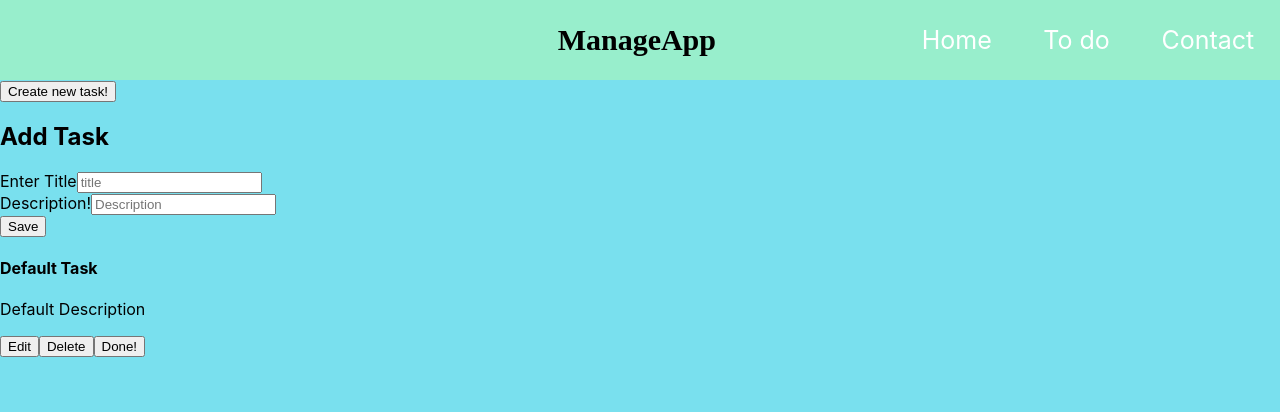
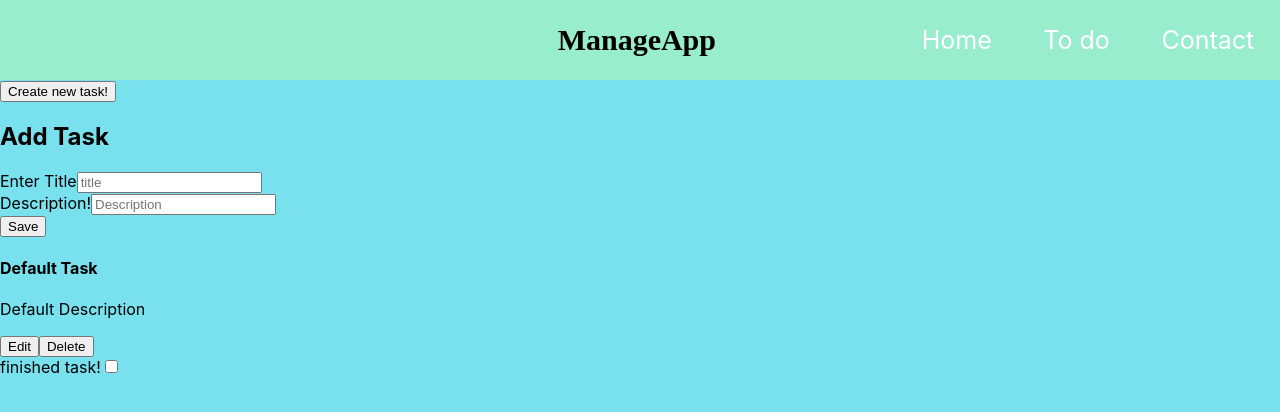
Before and after one commit to edcalles/task-management-project, a React (Create React App) app in the folder my-app/: page /todo in a window 1280 px wide. Shown: the top 412 px of the page. Built offline with nearby package versions, Linux system fonts and the light colour scheme.

Commit message:
added checkbox for finished tasks

```diff
--- a/my-app/src/components/Todo.jsx
+++ b/my-app/src/components/Todo.jsx
@@ -27,11 +27,11 @@ const Todo = () => {
  const handleInputdesc = (e) => {
    setinputDesc(e.target.value);
  };
- const handleClick = e => {
-    if (e.target.textDecoraction) {
-        e.target.removeProperty('text-decoration');
+ const handleClick = event => {
+    if (event.target.style.textDecoraction) {
+        event.target.style.removeProperty('text-decoration');
     } else {
-        e.target.setProperty('text-decoration', 'line-through')
+        event.target.style.setProperty('text-decoration', 'line-through')
     }
  }
  const handleSubmit = (e) => {
@@ -171,7 +171,7 @@ const Todo = () => {
            return (
              <div key={elem.id}>
                <div>
-                 <div>
+                 <div id="wrapper">
                    <h4>{elem.name}</h4>
                    <p>{elem.desc}</p>
                  </div>
@@ -185,7 +185,9 @@ const Todo = () => {
                    ) : (
                      ""
                    )}
-                   <button onClick={() => handleClick(elem.id)}>Done!</button>
+                   <br/>
+                   <label>finished task!</label>
+                   <input type="checkbox" />
                  </div>
                </div>
 
--- a/my-app/src/index.css
+++ b/my-app/src/index.css
@@ -41,3 +41,6 @@ code {
 .container {
   border: 1px solid black;
 }
+.strikethrough {
+  text-decoration: line-through;
+}
```
